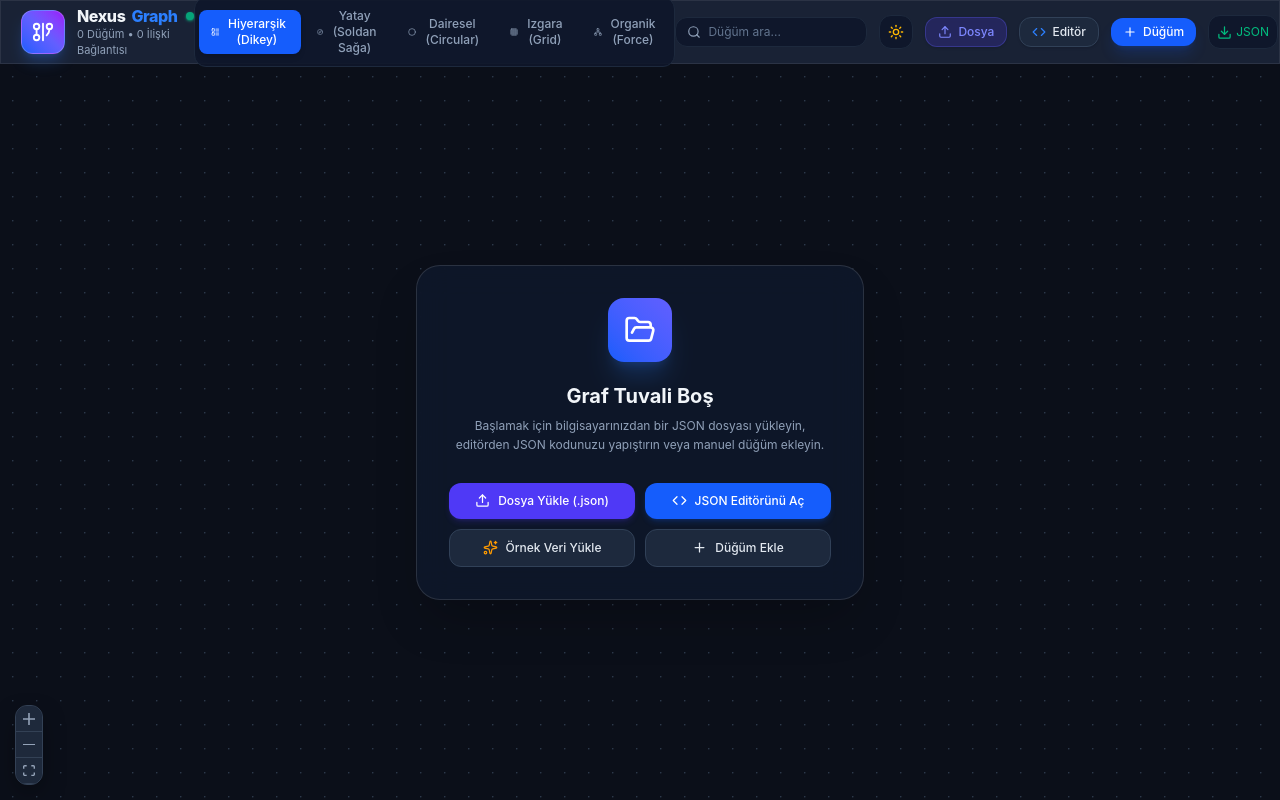
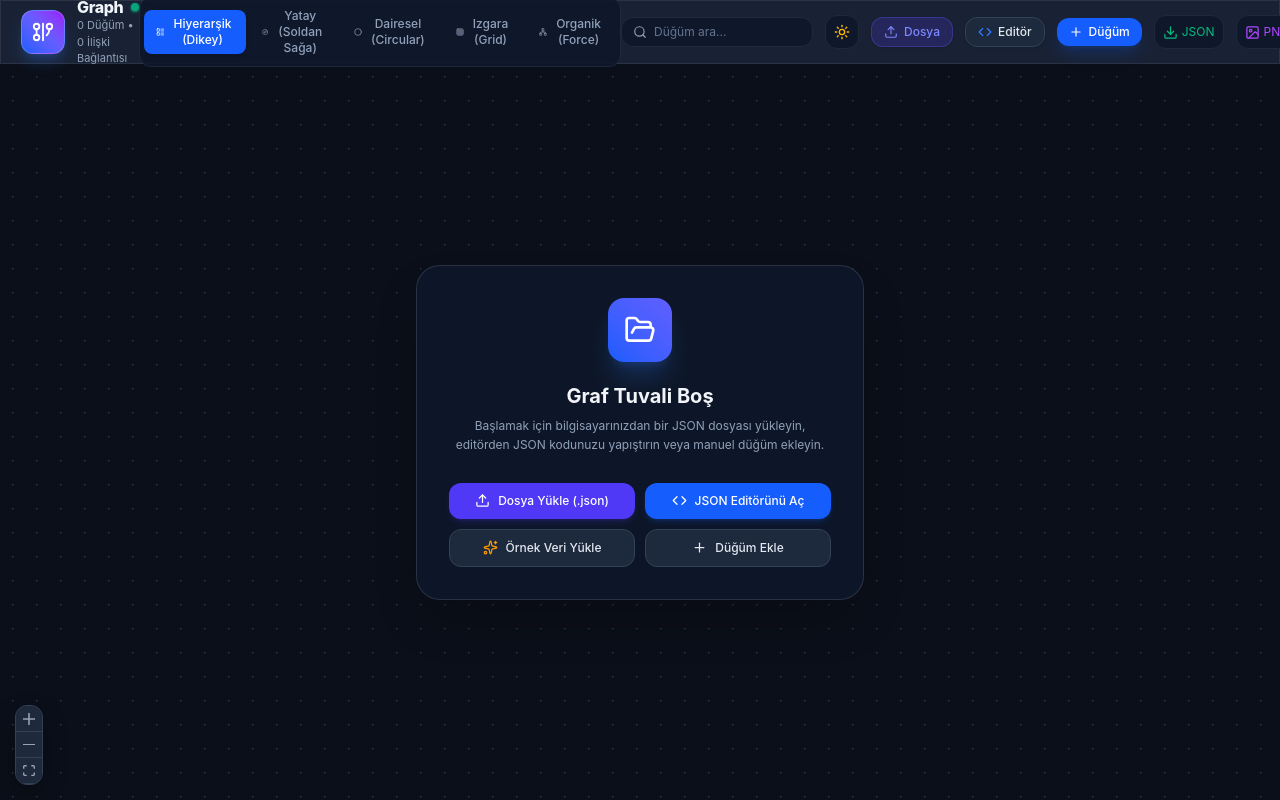
Before and after one commit to FatihG60/graph-visualizer, a React (Vite) app: page / in a window 1280 px wide. Built offline with nearby package versions, Linux system fonts and the light colour scheme.

Commit message:
style: Change title to Graph

```diff
--- a/src/components/HeaderBar.jsx
+++ b/src/components/HeaderBar.jsx
@@ -65,7 +65,7 @@ const HeaderBar = ({
           <h1 className={`text-base font-extrabold tracking-tight flex items-center gap-1.5 m-0 p-0 leading-tight ${
             isLight ? 'text-slate-900' : 'text-slate-100'
           }`}>
-            Nexus<span className="text-blue-500">Graph</span>
+            Graph
             <span className="w-2 h-2 rounded-full bg-emerald-400 animate-pulse inline-block shadow-sm shadow-emerald-400/80 ml-0.5"></span>
           </h1>
           <p className={`text-[11px] font-normal m-0 p-0 ${isLight ? 'text-slate-500' : 'text-slate-400'}`}>
```
